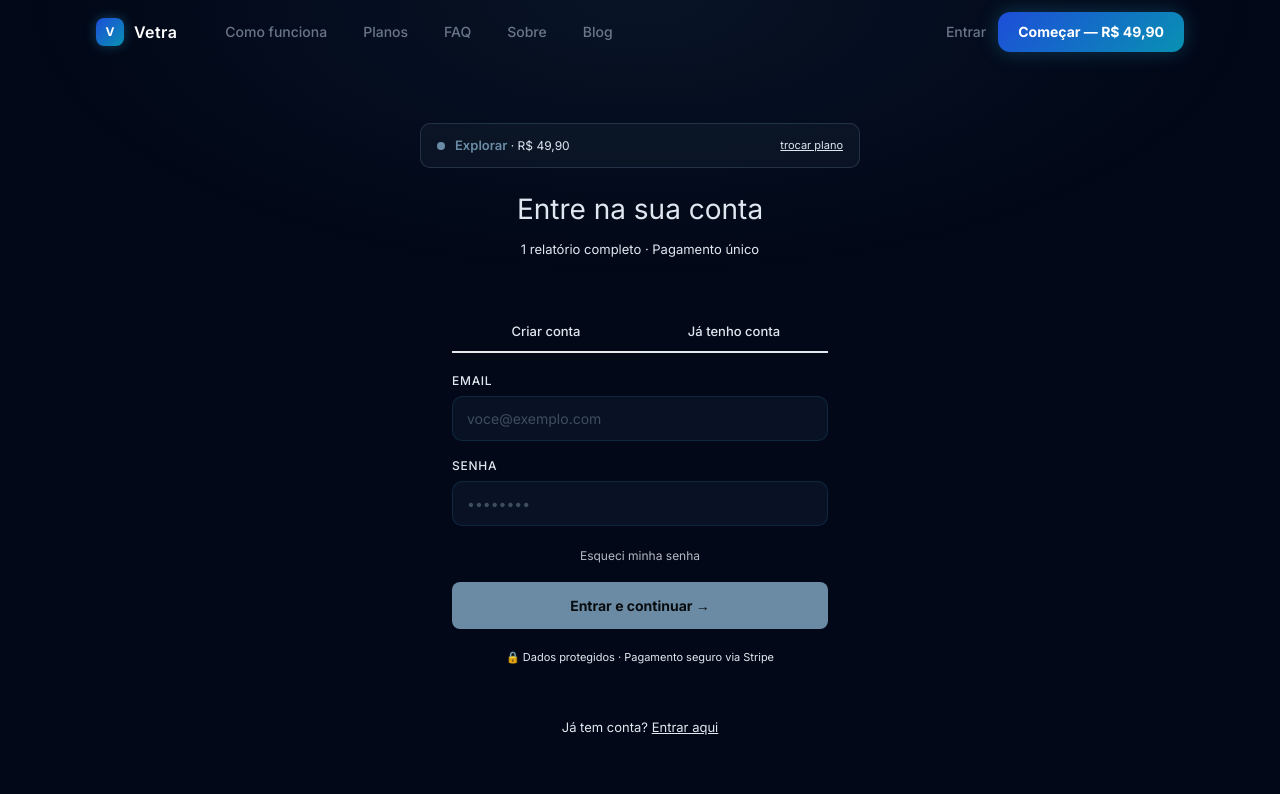
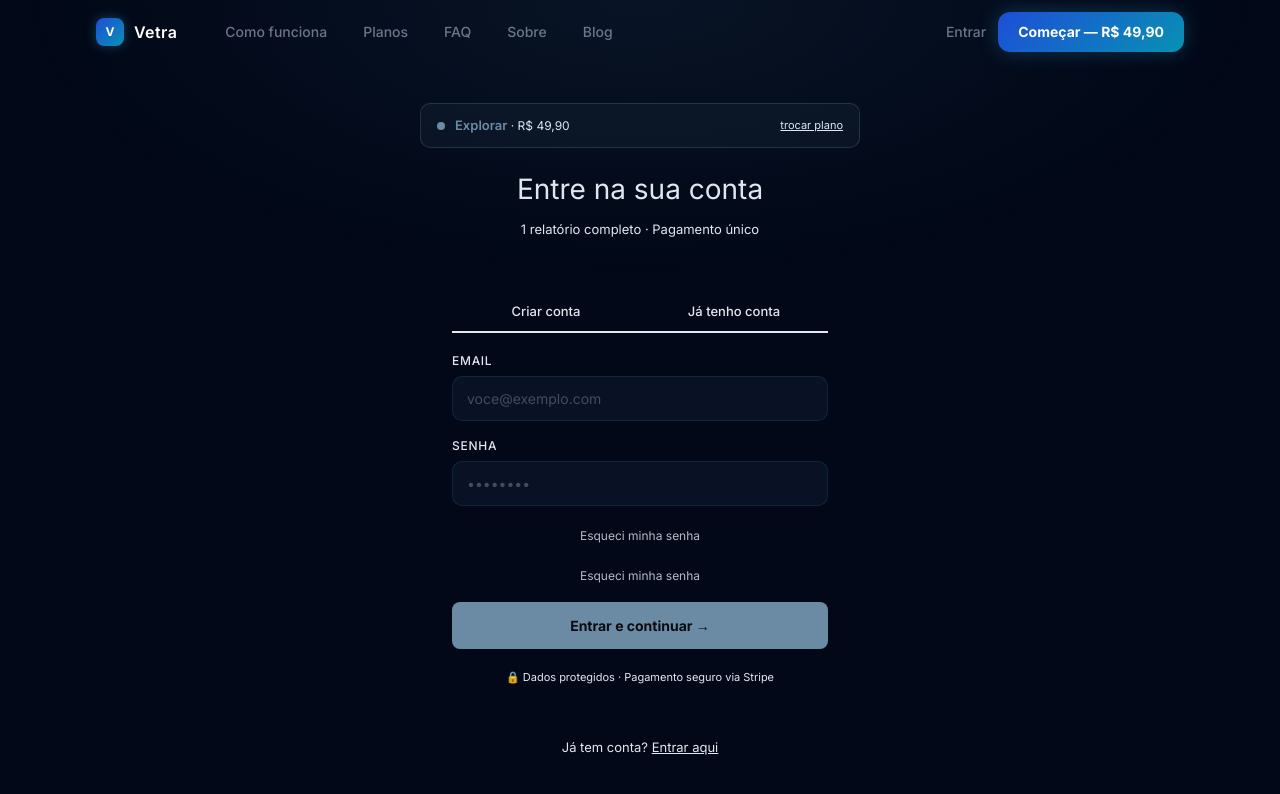
Before and after one commit to DoSampaio3/vetra, a Next.js app in the folder apps/web/: page /register in a window 1280 px wide. Both pictures are taken after a click on the button "Já tenho conta". Shown: the top 794 px of the page. Built offline with nearby package versions, Linux system fonts and the light colour scheme.

Commit message:
fix: adiciona esqueci minha senha na página de register/login

```diff
--- a/apps/web/src/app/register/page.tsx
+++ b/apps/web/src/app/register/page.tsx
@@ -107,6 +107,11 @@ function RegisterForm() {
                 <a href="/forgot-password" style={{fontSize:"12px",color:"var(--accent)",textDecoration:"none",opacity:0.8}}>Esqueci minha senha</a>
               </div>
             )}
+            {mode === "login" && (
+              <div style={{textAlign:"center"}}>
+                <a href="/forgot-password" style={{fontSize:"12px",color:"var(--accent)",textDecoration:"none",opacity:0.8}}>Esqueci minha senha</a>
+              </div>
+            )}
 
             <button type="submit" disabled={submitting} style={{
               ...styles.cta,
```
